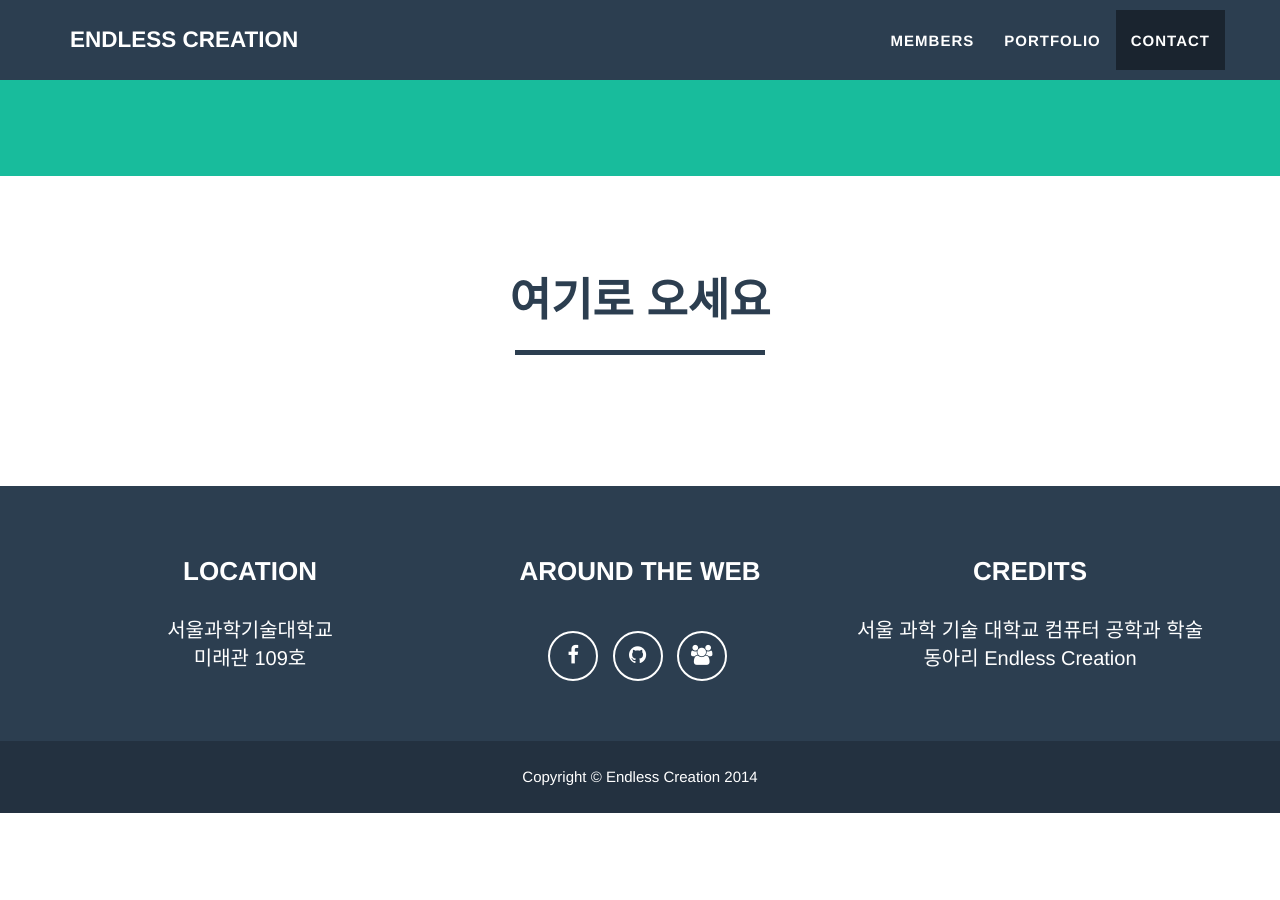
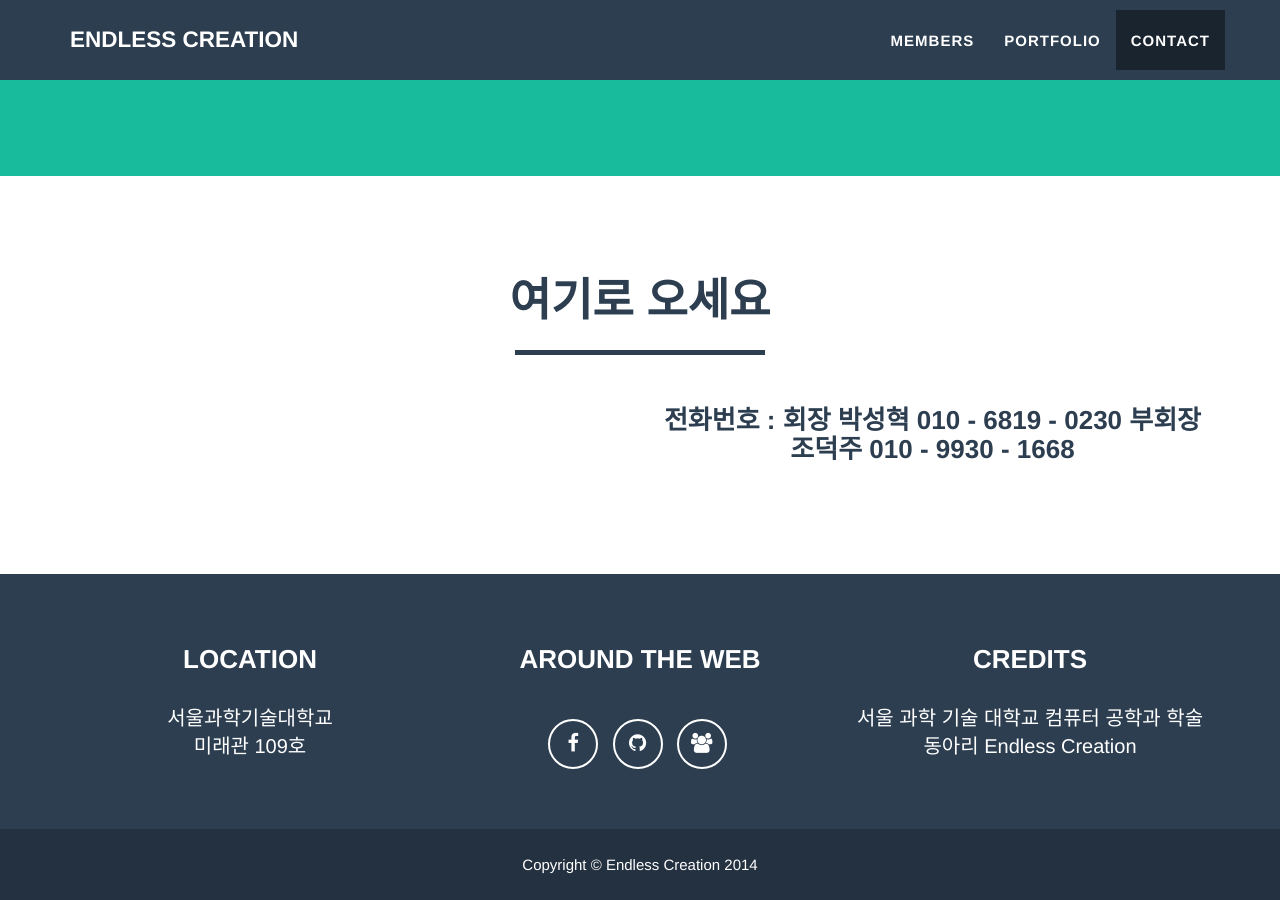
Before and after one commit to ec2014e/ec2014e.github.com, a Jekyll site: the page built from index.html, in a window 1280 px wide and 900 px high, scrolled down 3559 px. Built offline with Jekyll 4.4.1, drawn with Linux system fonts in a browser that asks for light colours; some web fonts are replaced; before the commit the page ends 4372 px from its top, so only the background shows below that.

Commit message:
Update contact.html
add cell phone number

```diff
--- a/_includes/contact.html
+++ b/_includes/contact.html
@@ -11,7 +11,10 @@
                         <!-- 지도 추가하든가 뭐 맘대로 -->
                         </div>
                         <div class="col-lg-6">
-                            <!-- 박성혁, 서주리 전화번 -->
+                            <!-- 박성혁, 조덕주 전화번 -->
+                            <h3>전화번호 : 회장 박성혁 010 - 6819 - 0230
+                                         부회장 조덕주 010 - 9930 - 1668
+                            </h3>
                         </div>
                     </div>
                 </div>
```
